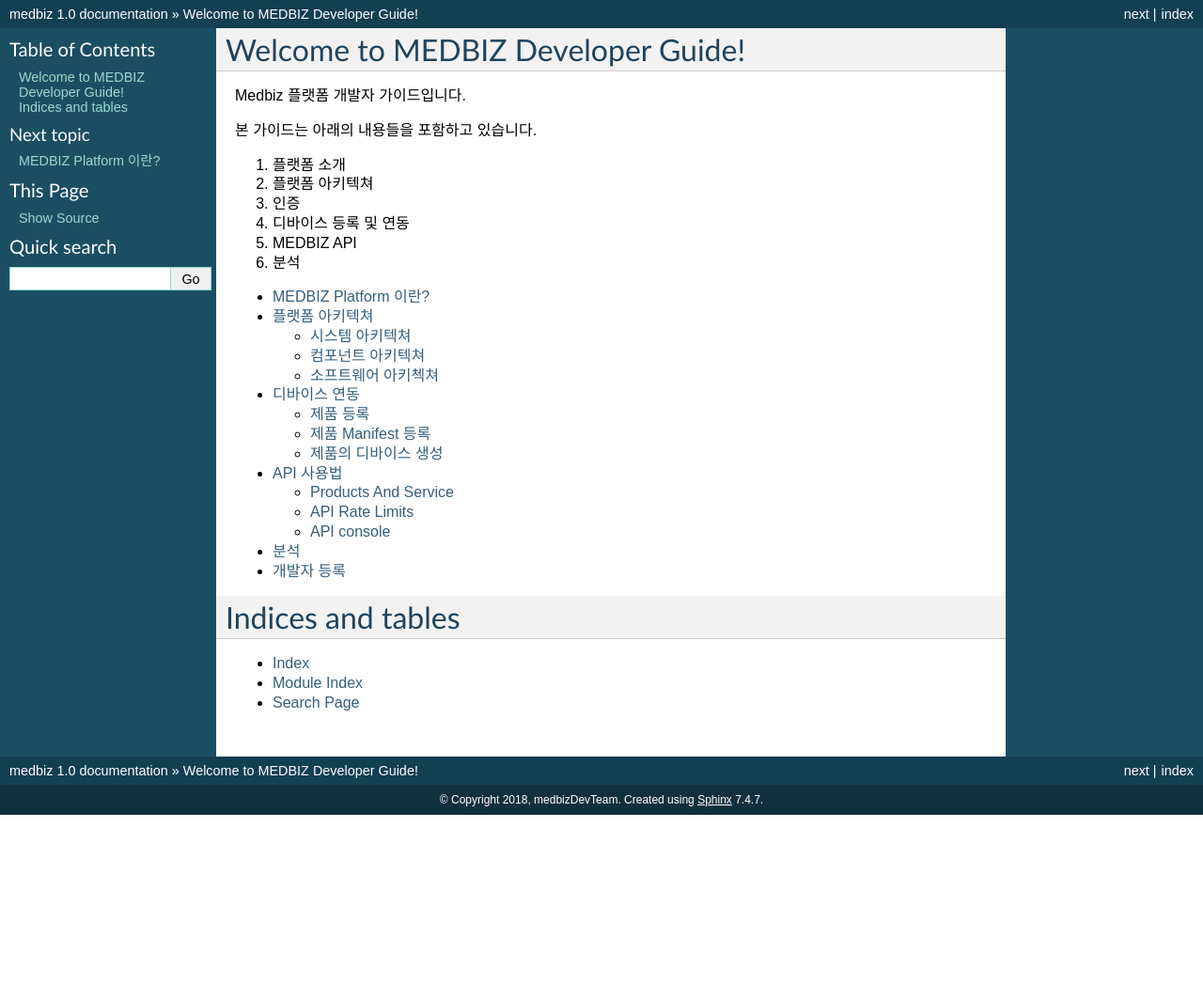
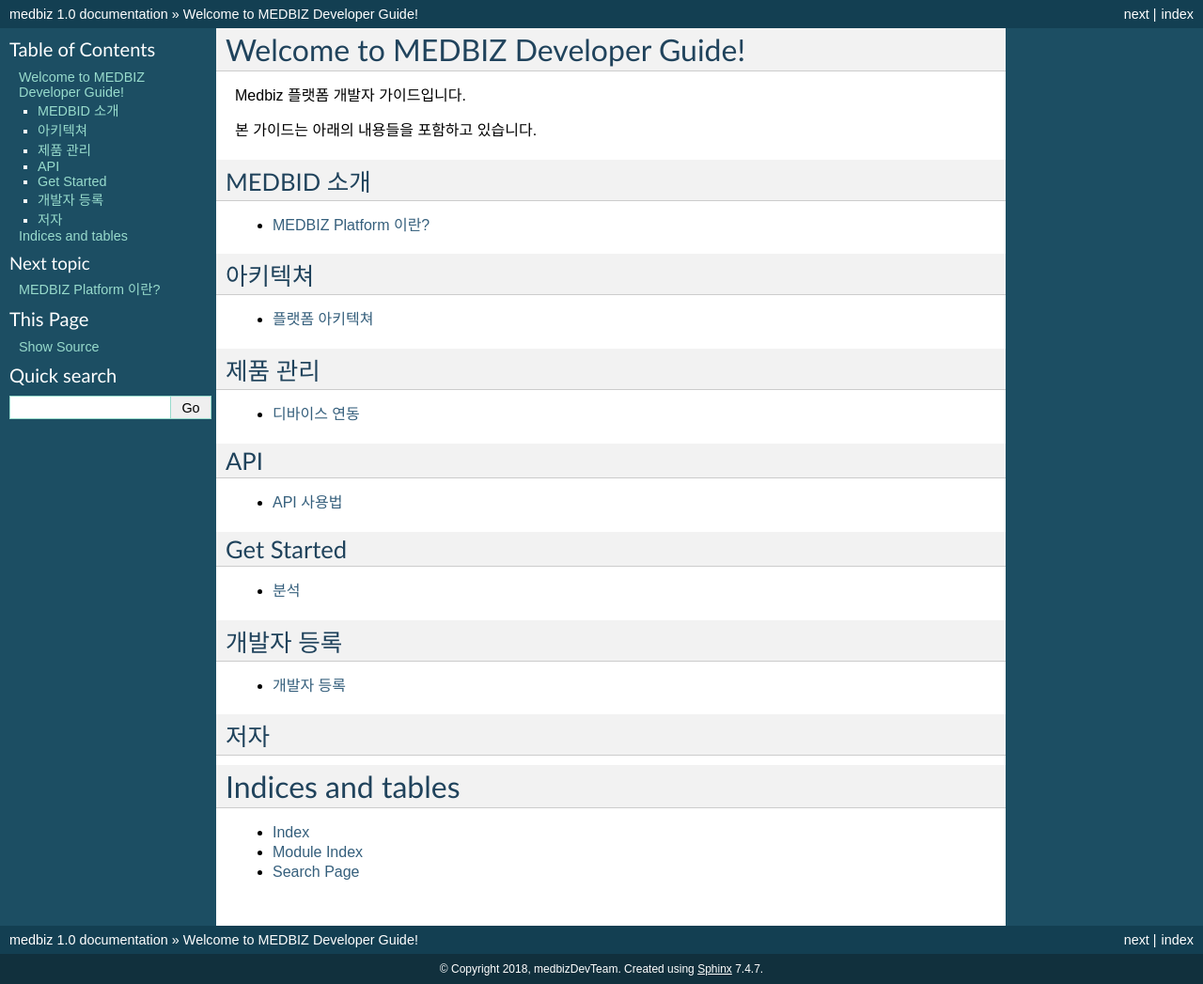
Before and after one commit to jWater1001/wiki-medbiz, a Sphinx documentation site: the page built from docs/index.rst, in a window 1280 px wide. Shown: the whole page at 94% size. Built offline with Sphinx 7.4.7, drawn with Linux system fonts in a browser that asks for light colours; pages that are not in the unit, such as notebooks, are missing from menus; before the commit the page ends 900 px from its top, so only the background shows below that.

Commit message:
내용 작성

```diff
--- a/docs/index.rst
+++ b/docs/index.rst
@@ -10,23 +10,54 @@
 
 본 가이드는 아래의 내용들을 포함하고 있습니다.
 
-1. 플랫폼 소개
-2. 플랫폼 아키텍쳐
-3. 인증
-4. 디바이스 등록 및 연동
-5. MEDBIZ API
-6. 분석
-
+MEDBID 소개
+***********************
 .. toctree::
-    :maxdepth: 2
+    :maxdepth: 1
 
     overview
+
+아키텍쳐
+***********************
+.. toctree::
+    :maxdepth: 1
+
     architecture/guide
+
+제품 관리
+***********************
+.. toctree::
+    :maxdepth: 1
+
     model_and_device/guide
+
+API
+***********************
+.. toctree::
+    :maxdepth: 1
+
     api/guide
+
+Get Started
+***********************
+.. toctree::
+    :maxdepth: 1
+
     analysis/guide
+
+개발자 등록
+***********************
+.. toctree::
+    :maxdepth: 1
+
+    developer/guide
+
+저자
+***********************
+.. toctree::
+    :maxdepth: 1
+
     authors
-    developer/guide
 
 Indices and tables
 ==================
```
